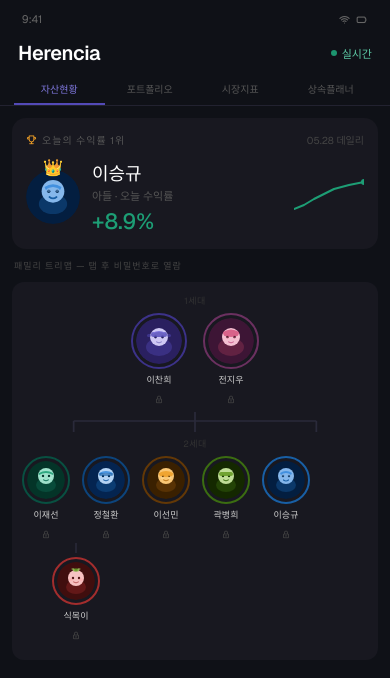
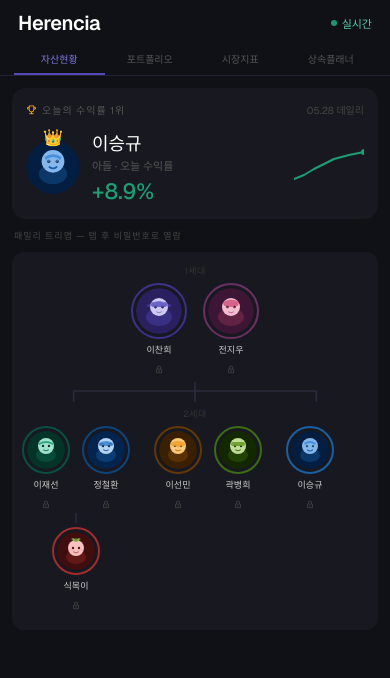
Before and after one commit to cindy19920216/APP, a Next.js app: page / in a window 390 px wide. Shown: the top 678 px of the page. Built offline with nearby package versions, Linux system fonts and the light colour scheme.

Commit message:
style: increase family tree spacing and remove mobile status bar

```diff
--- a/src/app/page.tsx
+++ b/src/app/page.tsx
@@ -90,15 +90,6 @@ export default function App() {
 
   return (
     <div className="phone-frame">
-      {/* 상단 상태바 */}
-      <div className="status-bar">
-        <span>9:41</span>
-        <span className="status-icons">
-          <i className="ti ti-wifi" />
-          <i className="ti ti-battery" />
-        </span>
-      </div>
-
       {/* 앱 헤더 */}
       <div className="app-header">
         <span className="app-title">Herencia</span>
--- a/src/components/redesign/FamilyTree.jsx
+++ b/src/components/redesign/FamilyTree.jsx
@@ -125,7 +125,7 @@ const styles = {
   },
   gen2Row: {
     display: 'flex',
-    gap: 12,
+    gap: 24,
     overflowX: 'auto',
     padding: '0 2px 4px',
     scrollbarWidth: 'none',
```
